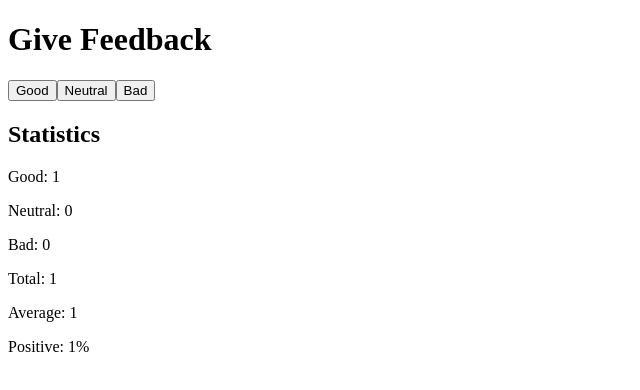
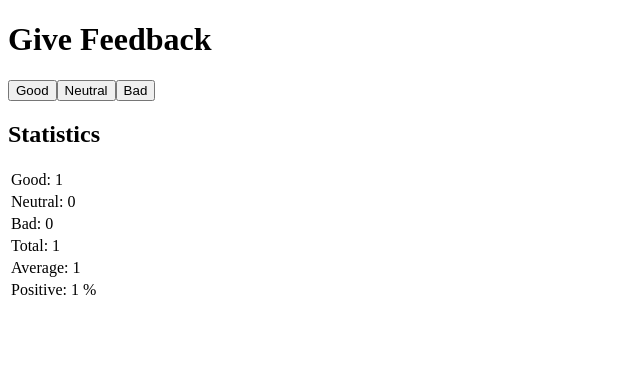
Before and after one commit to JAlblas/fullstackopen, a React (Create React App) app in the folder part1/unicafe/: page / in a window 1280 px wide. Both pictures are taken after a click on the button "Good". Shown: the top 390 px of the page, without its empty margins (0-640 px from the left). Built offline with nearby package versions, Linux system fonts and the light colour scheme.

Commit message:
Refactored statistics into table

```diff
--- a/part1/unicafe/src/App.js
+++ b/part1/unicafe/src/App.js
@@ -6,7 +6,7 @@ const Button = ({ text, handleClick }) => {
 
 const StatisticsLine = ({ text, value, percentage }) => {
   return (
-    <p>{text}: {value}{percentage ? "%" : ""}</p>
+    <tr><td>{text}: {value} {percentage ? "%" : ""}</td></tr>
   )
 }
 
@@ -21,12 +21,18 @@ const Statistics = ({ good, neutral, bad }) => {
   return (
     <div>
       <h2>Statistics</h2>
+      <table>
+        <thead>
+        </thead>
+        <tbody>
           <StatisticsLine text="Good" value={good}></StatisticsLine>
           <StatisticsLine text="Neutral" value={neutral}></StatisticsLine>
           <StatisticsLine text="Bad" value={bad}></StatisticsLine>
           <StatisticsLine text="Total" value={good + neutral + bad}></StatisticsLine>
           <StatisticsLine text="Average" value={average}></StatisticsLine>
           <StatisticsLine text="Positive" value={percentageGood} percentage={true}></StatisticsLine>
+        </tbody>
+      </table>
     </div >
   )
 }
```
Lines whose indentation alone changed are shown as unchanged.
